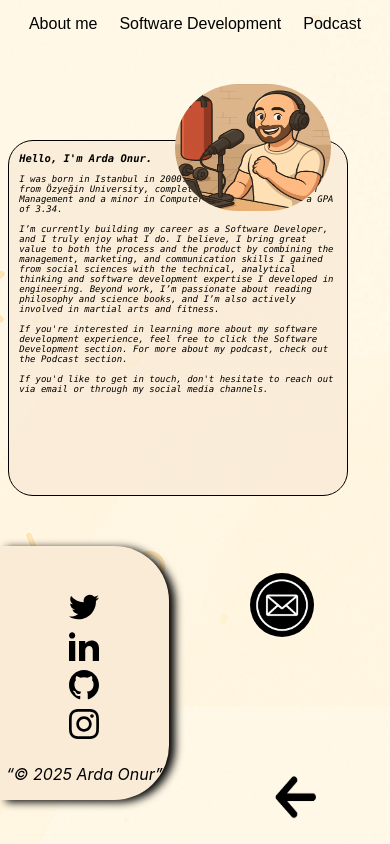
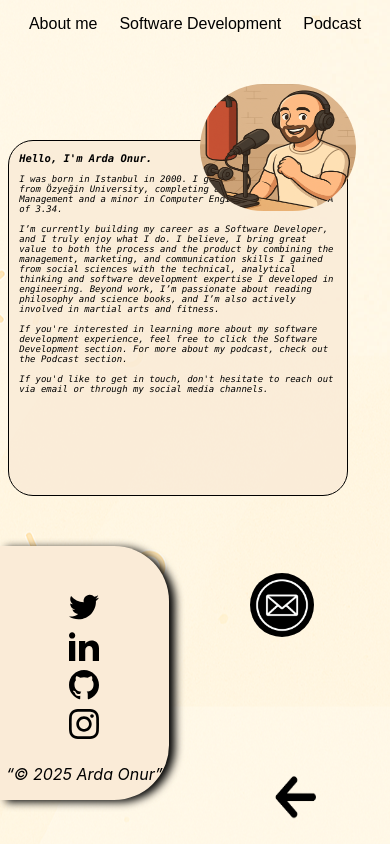
Before and after one commit to arda-onur/ardaonurPortfolio, a React (Create React App) app: page / in a window 390 px wide. Both pictures are taken after a click on the button "About me". Built offline with nearby package versions, Linux system fonts and the light colour scheme.

Commit message:
updated CSS

```diff
--- a/src/css/AboutMe.css
+++ b/src/css/AboutMe.css
@@ -61,7 +61,7 @@
     .aboutmeFoto{
         position: absolute;
         top: 10vh;
-        right: 7vh;
+        right: 4vh;
         width: 40%;
         height: 15%;
         border-radius: 66px;
```
